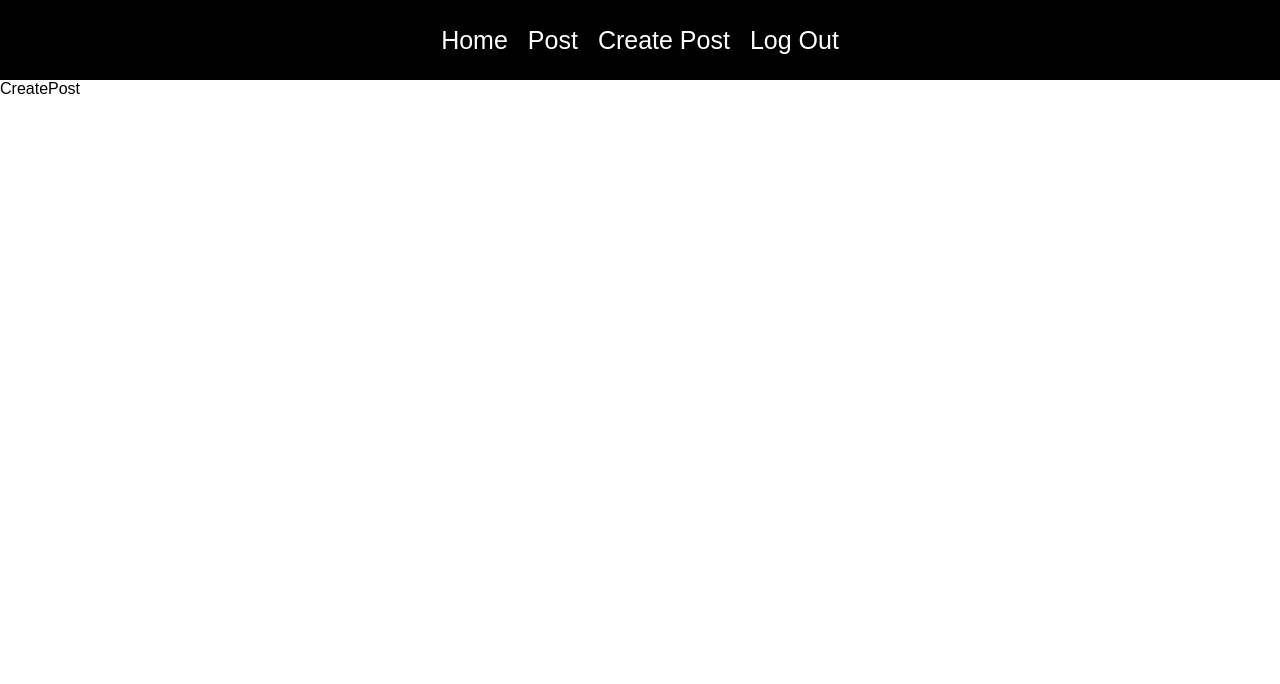
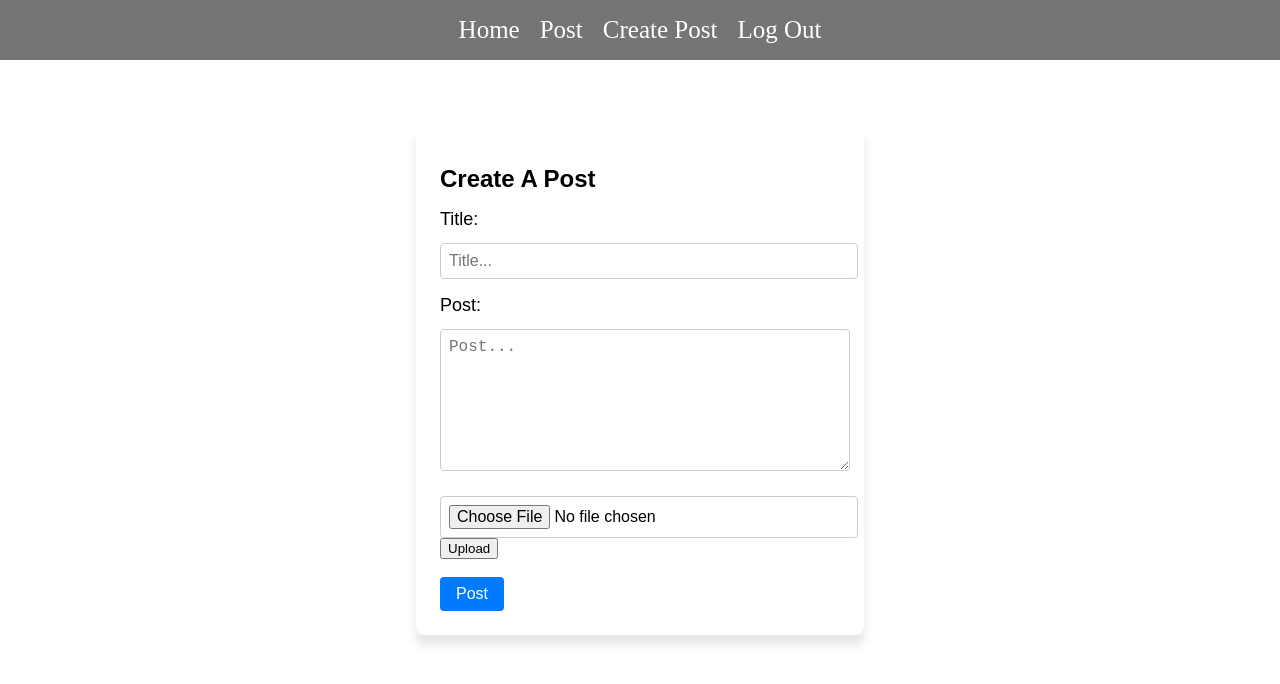
Before and after one commit to aakash2060/std-secure, a React (Create React App) app in the folder std-secure/: page /createpost in a window 1280 px wide. Shown: the top 684 px of the page. Built offline with nearby package versions, Linux system fonts and the light colour scheme; no server answers; sample sign-in values are in the browser's storage.

Commit message:
create-post

```diff
--- a/std-secure/package.json
+++ b/std-secure/package.json
@@ -3,12 +3,15 @@
   "version": "0.1.0",
   "private": true,
   "dependencies": {
+    "@firebase/storage": "^0.11.2",
     "@testing-library/jest-dom": "^5.16.5",
     "@testing-library/react": "^13.4.0",
     "@testing-library/user-event": "^13.5.0",
+    "bootstrap": "^5.3.0",
     "firebase": "^9.22.2",
     "react": "^18.2.0",
     "react-dom": "^18.2.0",
+    "react-linkify": "^1.0.0-alpha",
     "react-router-dom": "^6.13.0",
     "react-scripts": "5.0.1",
     "web-vitals": "^2.1.4"
--- a/std-secure/src/App.css
+++ b/std-secure/src/App.css
@@ -10,13 +10,14 @@ body {
 nav {
   margin: 0;
   width: 100%;
-  height: 80px;
-  background-color: black;
+  height: 60px;
+  background-color: #757575;
   display: flex;
   justify-content: center;
   align-items: center;
   color: white;
   text-decoration: none;
+  font-family: 'Times New Roman', Times, serif;
 }
 
 a {
@@ -187,3 +188,61 @@ textarea {
   overflow: hidden;
   overflow-y: auto;
 }
+
+.post-container {
+  display: flex;
+  justify-content: center;
+  align-items: center;
+  height: 80vh;
+}
+
+.post-box {
+  background-color: white;
+  border-radius: 8px;
+  box-shadow: 0 10px 10px rgba(0, 0, 0, 0.1);
+  padding: 24px;
+  width: 400px;
+
+}
+
+.post-title {
+  font-size: 24px;
+  margin-bottom: 16px;
+}
+
+.form-group {
+  margin-bottom: 16px;
+}
+
+.form-label {
+  display: block;
+  font-size: 18px;
+  margin-bottom: 8px;
+}
+
+.form-input,
+.form-textarea {
+  width: 100%;
+  padding: 8px;
+  font-size: 16px;
+  border: 1px solid #ccc;
+  border-radius: 4px;
+}
+
+.btn {
+  background-color: #007bff;
+  color: #fff;
+  padding: 8px 16px;
+  border: none;
+  border-radius: 4px;
+  cursor: pointer;
+  font-size: 16px;
+}
+
+.btn-primary {
+  background-color: #007bff;
+}
+
+.btn-primary:hover {
+  background-color: #0062cc;
+}
--- a/std-secure/src/pages/CreatePost.js
+++ b/std-secure/src/pages/CreatePost.js
@@ -1,9 +1,81 @@
-import React from 'react'
+import React, { useEffect, useState } from "react";
+import { addDoc, collection } from "firebase/firestore";
+import { db, auth } from "../firebase";
+import { useNavigate } from "react-router-dom";
+import { storage } from "../firebase";
+import 'firebase/storage';  // <----
 
-function CreatePost() {
+function CreatePost(props) {
+  const {isAuth} = props;
+  const [title, setTitle] = useState("");
+  const [postText, setPostText] = useState("");
+  const [file, setFile] = useState("");
+
+  const handleFileChange = (event) => {
+    const selectedFile = event.target.files[0];
+    setFile(selectedFile);
+  };
+  const upload = async () => {
+    if (file) {
+      const storageRef = storage().ref();
+      const fileRef = storageRef.child(`files/${file.name}`);
+      await fileRef.put(file);
+      console.log("File uploaded successfully!");
+    }
+  };
+  const postCollectionRef = collection(db, "posts");
+  const navigate = useNavigate();
+
+  const createPost = async () => {
+    await addDoc(postCollectionRef, {
+      title,
+      postText,
+      author: { name: auth.currentUser.displayName, id: auth.currentUser.uid },
+    });
+    navigate("/");
+  };
+
+
+  useEffect(()=>{
+    if(!isAuth){
+      navigate("/login");
+    }
+
+  }, []);
+
   return (
-    <div>CreatePost</div>
-  )
+    <div className="post-container">
+      <div className="post-box">
+        <h1 className="post-title">Create A Post</h1>
+        <div className="form-group">
+          <label className="form-label">Title:</label>
+          <input
+            className="form-input"
+            placeholder="Title..."
+            onChange={(event) => {
+              setTitle(event.target.value);
+            }}
+          />
+        </div>
+        <div className="form-group">
+          <label className="form-label">Post:</label>
+          <textarea
+            className="form-textarea"
+            style={{ width: "392px", height: "124px" }}
+            placeholder="Post..."
+            onChange={(event) => {
+              setPostText(event.target.value);
+            }}
+          />
+        </div>
+        <input type="file" onChange={handleFileChange} className="form-input" />
+        <button onClick={upload}> Upload </button><br/><br/>
+        <button className="btn btn-primary" type="submit" onClick={createPost}>
+          Post
+        </button>
+      </div>
+    </div>
+  );
 }
 
-export default CreatePost
+export default CreatePost;
```
Also changed, not shown: 1 other file (tests, documents, lock files or other folders).
